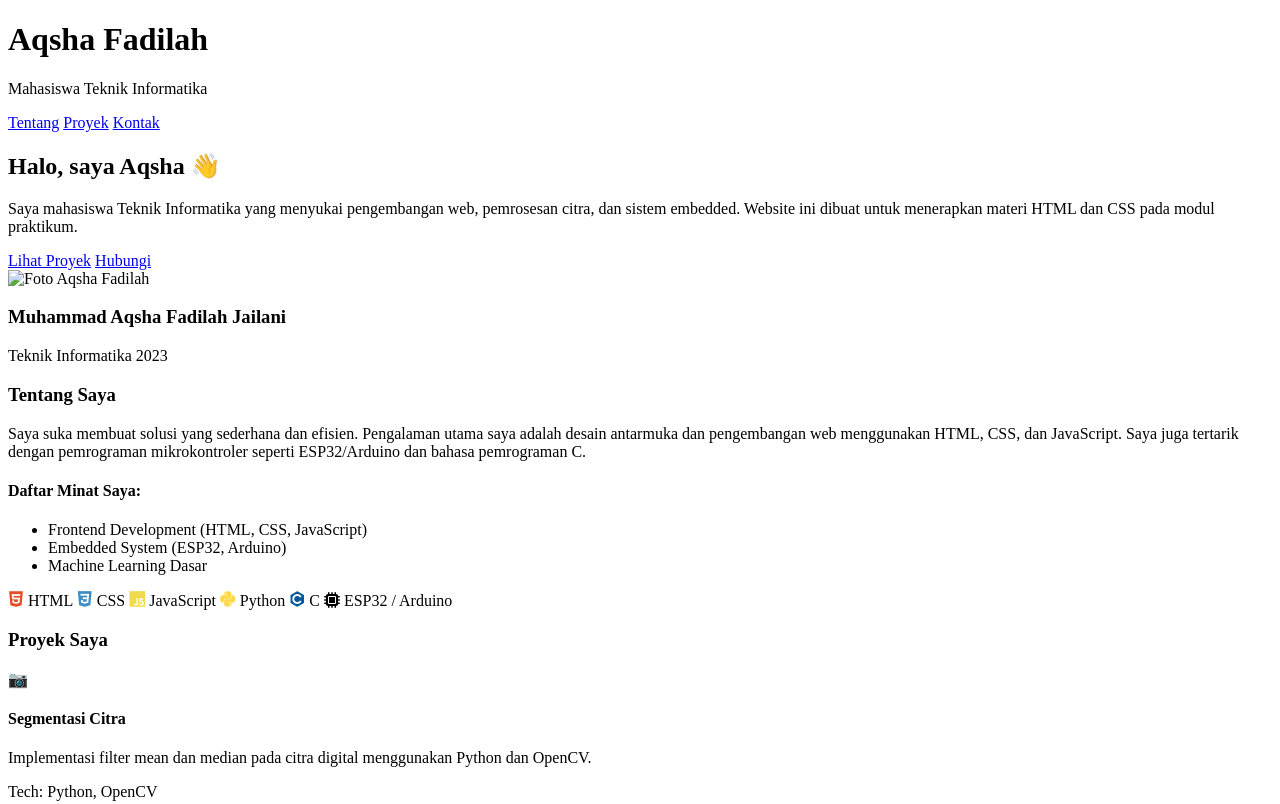
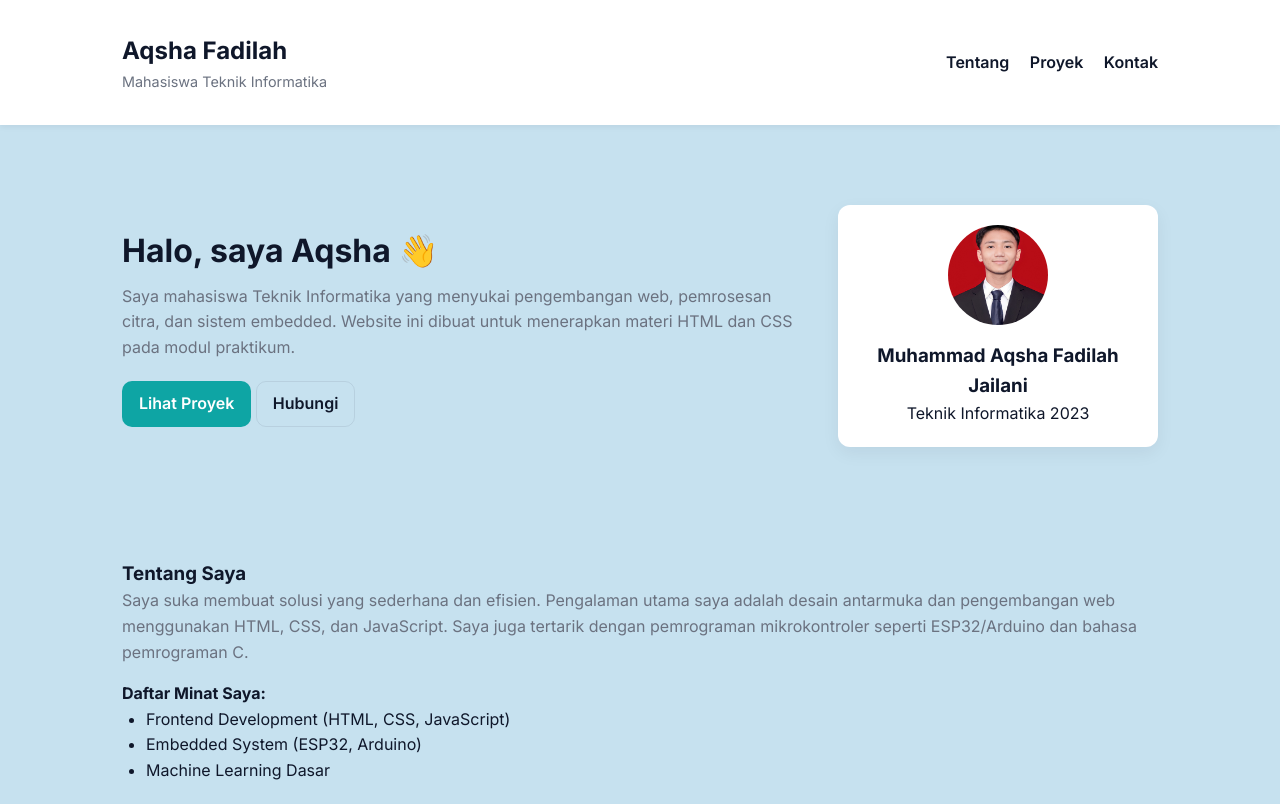
Before and after one commit to astronoboyz/Prak-Pw-2, a plain HTML site: page index.html in a window 1280 px wide. Shown: the top 804 px of the page. Drawn offline with nearby package versions, Linux system fonts and the light colour scheme.

Commit message:
update index.html dan style.css

```diff
--- a/index.html
+++ b/index.html
@@ -9,7 +9,7 @@
   <link rel="stylesheet" href="https://cdn.jsdelivr.net/gh/devicons/devicon@v2.15.1/devicon.min.css">
   <link href="https://fonts.googleapis.com/css2?family=Inter:wght@300;400;600;700&display=swap" rel="stylesheet">
 
-  <link rel="stylesheet" href="styles.css">
+  <link rel="stylesheet" href="style.css">
 </head>
 
 <body>
@@ -40,7 +40,7 @@
         </div>
         <div class="hero-right">
           <div class="profile-card">
-            <img src="akso.jpg" alt="Foto Aqsha Fadilah" class="avatar">
+            <img src="image/akso.jpg" alt="Foto Aqsha Fadilah" class="avatar">
             <h3>Muhammad Aqsha Fadilah Jailani</h3>
             <p>Teknik Informatika 2023</p>
           </div>
--- a/style.css
+++ b/style.css
@@ -1,5 +1,5 @@
 :root {
-  --bg: #f9fbfc;
+  --bg: #c6e1ef;
   --card: #ffffff;
   --muted: #6b7280;
   --accent: #0ea5a4;
```
